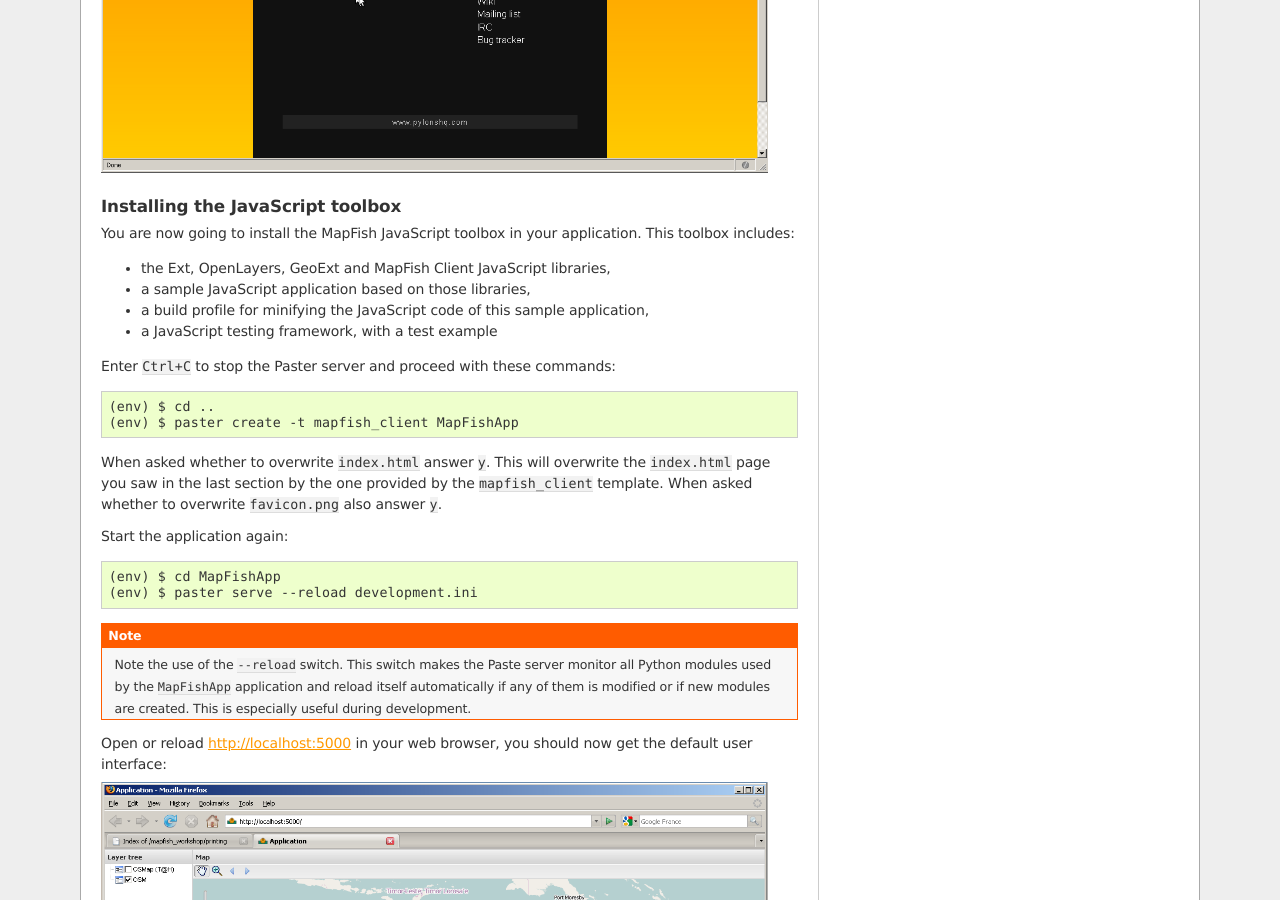
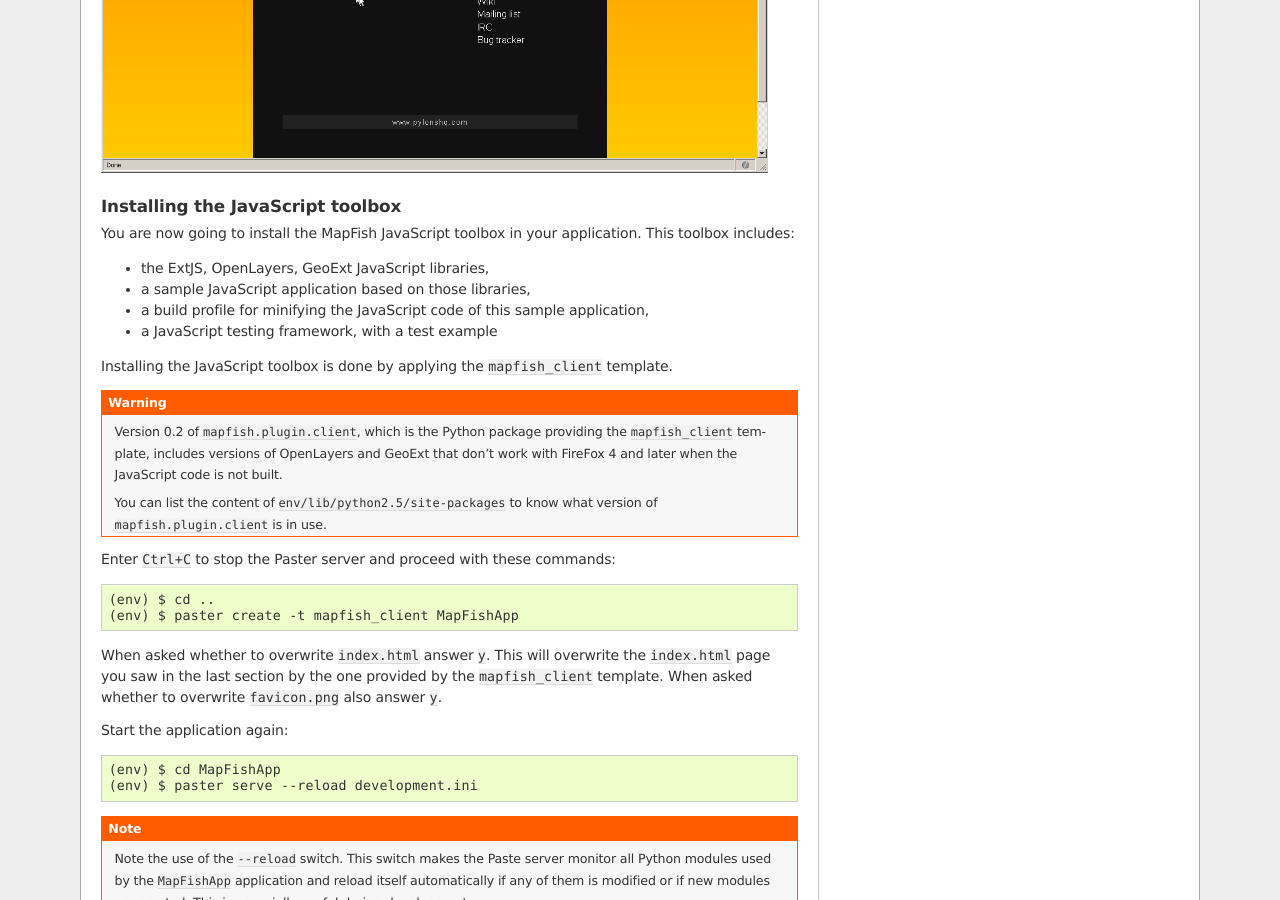
Before and after one commit to mapfish/mapfish, a Sphinx documentation site: the page built from docs/quickstart.txt, in a window 1280 px wide and 900 px high, scrolled down 1051 px. Built offline with Sphinx 7.4.7, drawn with Linux system fonts in a browser that asks for light colours.

Commit message:
add a warning in the docs to mention that mapfish.plugin.client 0.2 provides versions of OL et GX that don't work with FireFox 4, docs only change
git-svn-id: http://svn.mapfish.org/svn/mapfish/framework/server/trunk@3809 25cca10d-0837-0410-9e4f-92b931fda1bc

```diff
--- a/docs/quickstart.txt
+++ b/docs/quickstart.txt
@@ -64,11 +64,24 @@ Installing the JavaScript toolbox
 You are now going to install the MapFish JavaScript toolbox in your
 application. This toolbox includes:
 
-* the Ext, OpenLayers, GeoExt and MapFish Client JavaScript libraries,
+* the ExtJS, OpenLayers, GeoExt JavaScript libraries,
 * a sample JavaScript application based on those libraries,
 * a build profile for minifying the JavaScript code of this sample
   application,
 * a JavaScript testing framework, with a test example
+
+Installing the JavaScript toolbox is done by applying the ``mapfish_client``
+template.
+
+.. warning::
+
+    Version 0.2 of ``mapfish.plugin.client``, which is the Python package
+    providing the ``mapfish_client`` template, includes versions of OpenLayers
+    and GeoExt that don't work with FireFox 4 and later when the JavaScript
+    code is not built.
+
+    You can list the content of ``env/lib/python2.5/site-packages`` to know
+    what version of ``mapfish.plugin.client`` is in use.
 
 Enter ``Ctrl+C`` to stop the Paster server and proceed with these
 commands::
```
